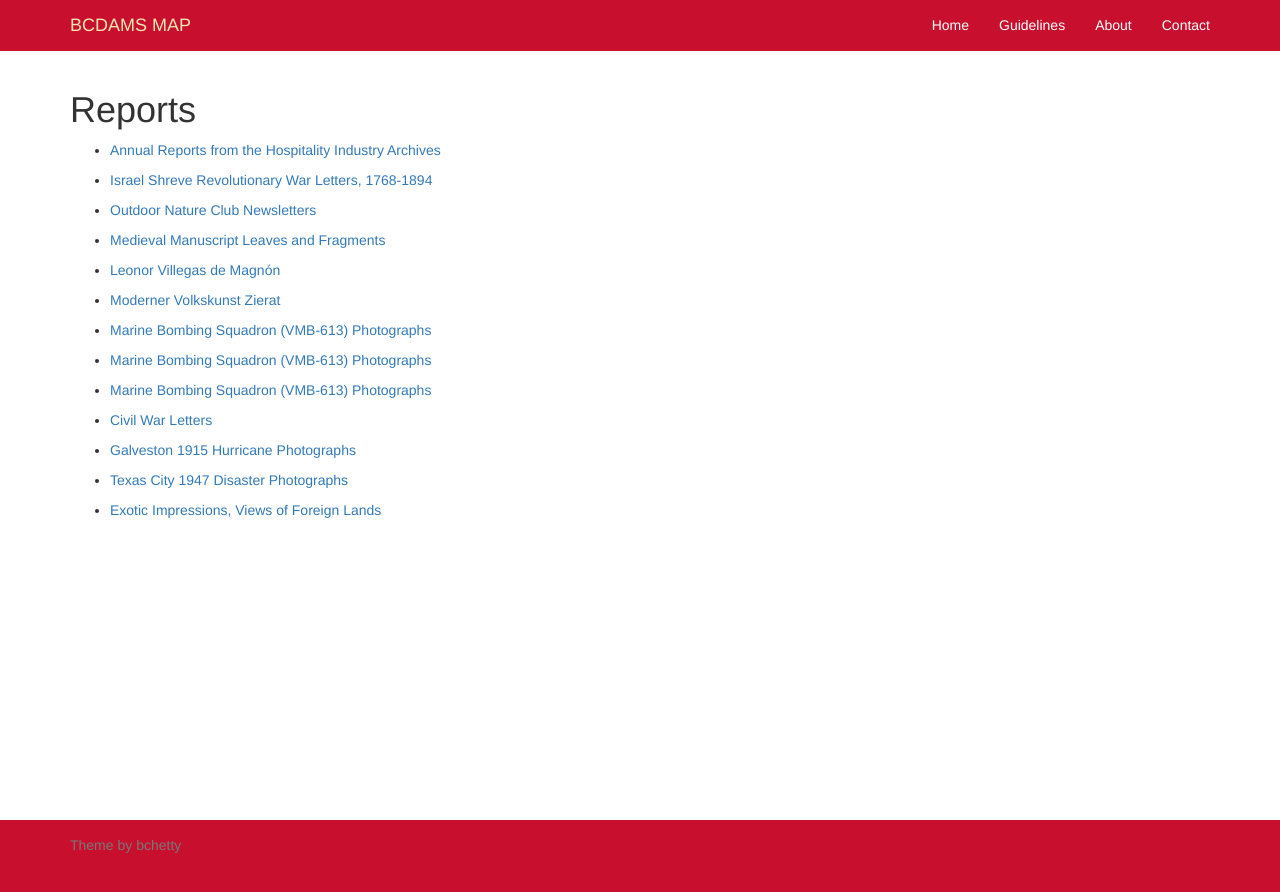
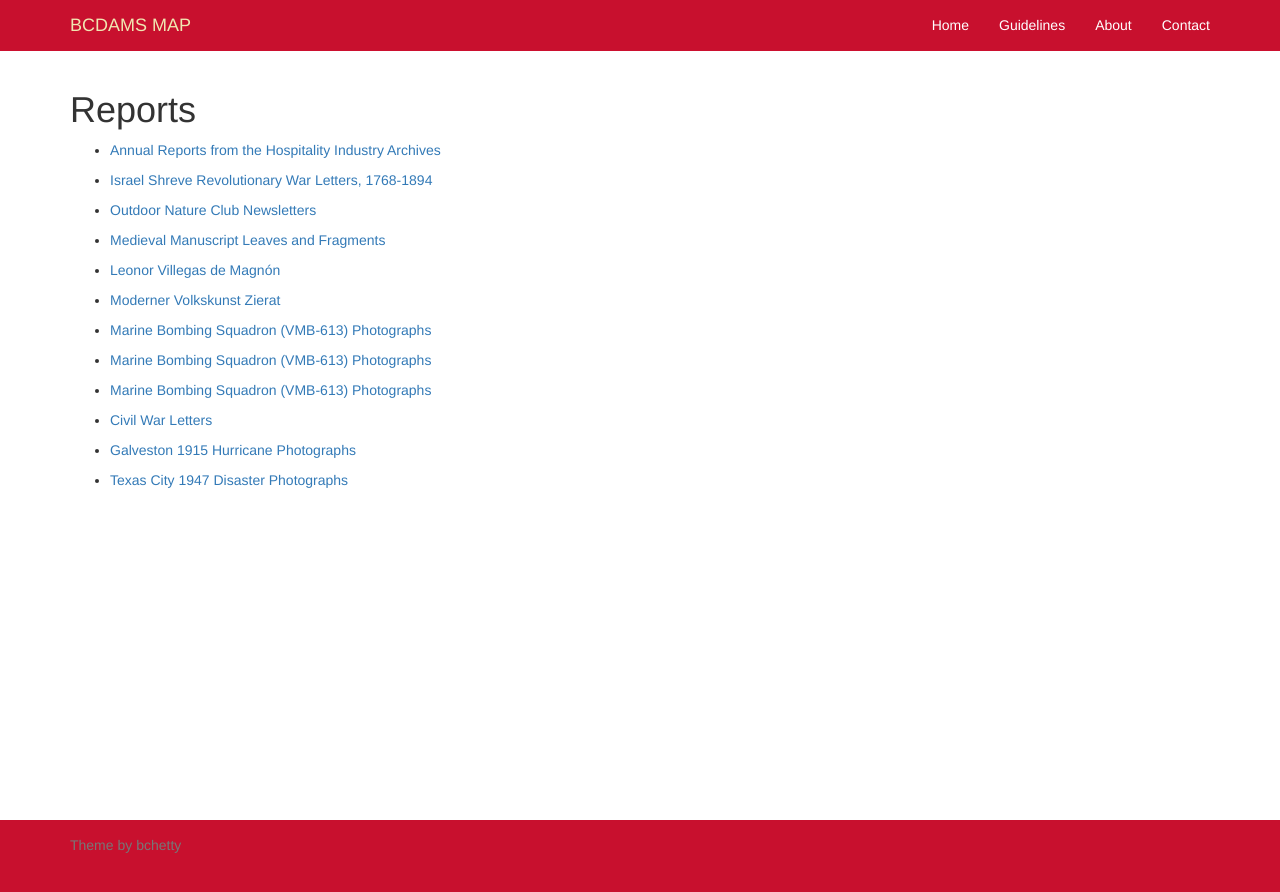
Before and after one commit to uhlibraries-digital/bcdams-map, a Jekyll site: the page built from migration/index.md, in a window 1280 px wide. Shown: the top 892 px of the page. Built offline with Jekyll 4.4.1, drawn with Linux system fonts in a browser that asks for light colours; nearby versions of some CDN libraries; comment, search, counter and statistics services are not loaded.

Commit message:
update migration.yml

```diff
--- a/_data/migration.yml
+++ b/_data/migration.yml
@@ -33,6 +33,3 @@
 
 - label: 'Texas City 1947 Disaster Photographs'
   file: 'p15195coll4_20190830_0952'
-
-- label: 'Exotic Impressions, Views of Foreign Lands'
-  file: 'exotic_20190903_1139'
```
